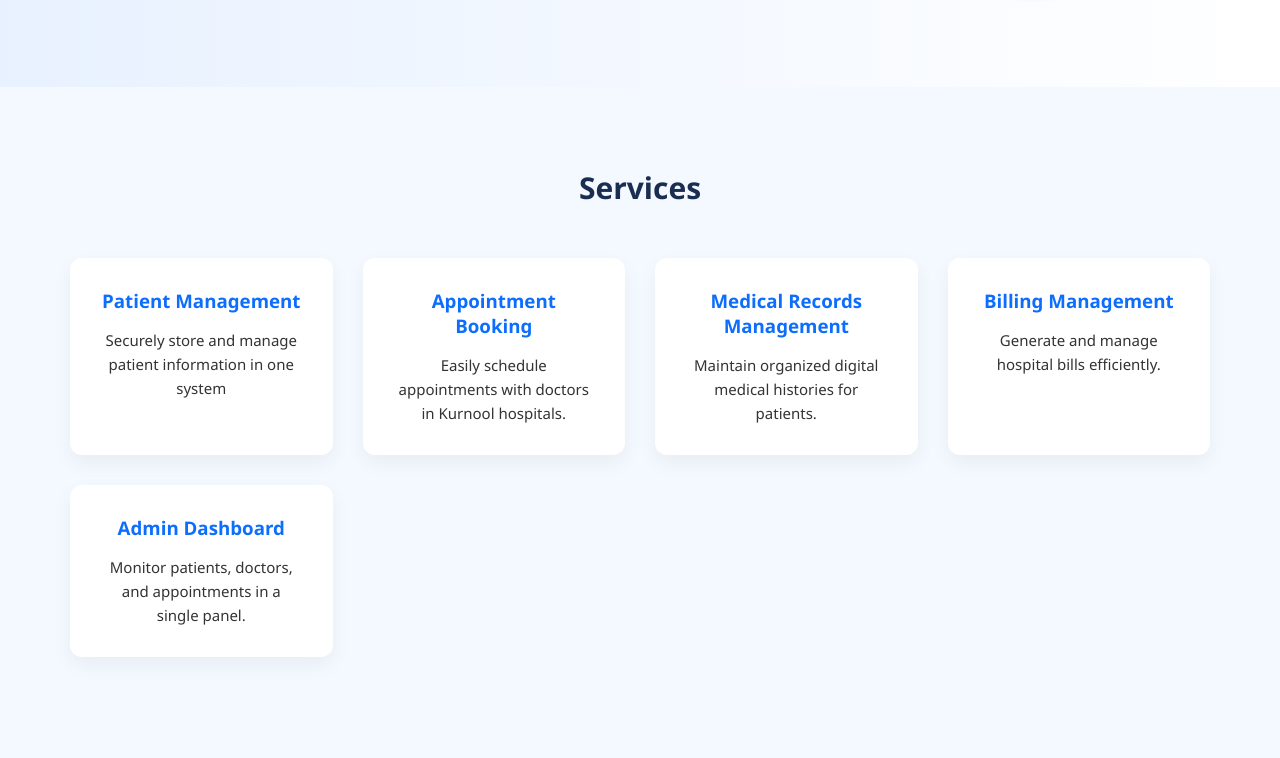
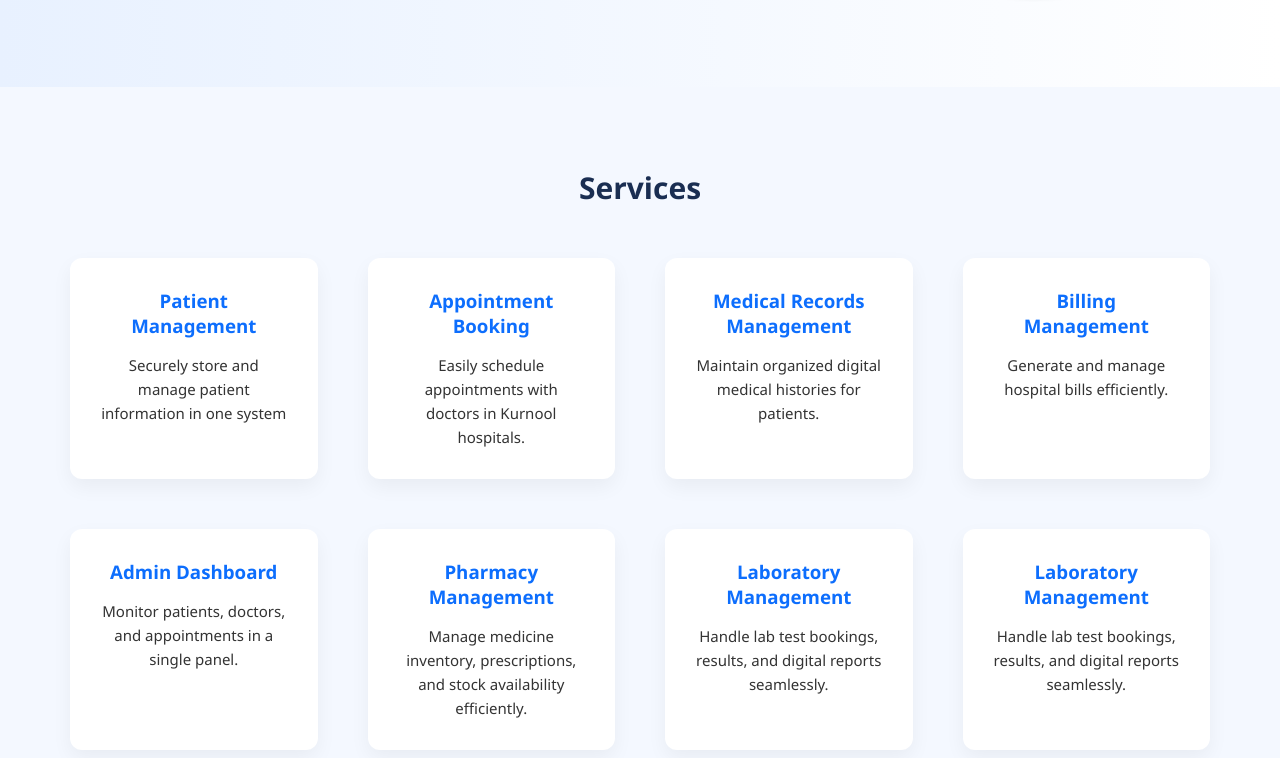
Before and after one commit to rekha2756/Hospital-Management-System, a plain HTML site: page frontend/index.html in a window 1280 px wide. Shown: the part 582-1340 px from the top of the page. Drawn offline with Linux system fonts and the light colour scheme.

Commit message:
changes donr

```diff
--- a/frontend/css/index.css
+++ b/frontend/css/index.css
@@ -1,3 +1,6 @@
+html{
+    scroll-behavior: smooth;
+}
 *{
     margin:0;
     padding:0;
@@ -118,7 +121,7 @@ nav a:hover{
 .module-cards{
     display:grid;
     grid-template-columns:repeat(auto-fit,minmax(240px,1fr));
-    gap:30px;
+    gap:50px;
 }
 
 .card{
--- a/frontend/index.html
+++ b/frontend/index.html
@@ -11,15 +11,15 @@
         </div>
         <nav>
             <ul>
-                <li><a href="#">Home</a></li>
-                <li><a href="#">Services</a></li>
+                <li><a href="#home">Home</a></li>
+                <li><a href="#services">Services</a></li>
                 <li><a href="#">Contact Us</a></li>
                 <li><a href="login.html" class="btn-contact">Login/Register</a></li>
             </ul>
         </nav>
     </header>
 
-    <section class="hero">
+    <section class="hero" id="home">
         <div class="hero-text">
             <h2>WHERE HEALTHCARE MEETS DIGITAL DISCIPLINE</h2>
             <p>A multi-tenant digital platform that enables multiple hospitals to operate independently within a unified, secure system.</p>
@@ -30,7 +30,7 @@
         </div>
     </section>
 
-    <section class="modules">
+    <section class="modules" id="services">
         <h2>Services</h2>
         <div class="module-cards">
             <div class="card">
@@ -56,6 +56,18 @@
                 <p>Monitor patients, doctors, and appointments in a single panel.
 </p>
             </div>
+            <div class="card">
+                <h3>Pharmacy Management</h3>
+                <p>Manage medicine inventory, prescriptions, and stock availability efficiently.</p>
+            </div>
+            <div class="card">
+                <h3>Laboratory Management</h3>
+                <p>Handle lab test bookings, results, and digital reports seamlessly.</p>
+            </div>
+            <div class="card">
+                <h3>Laboratory Management</h3>
+                <p>Handle lab test bookings, results, and digital reports seamlessly.</p>
+            </div>
         </div>
     </section>
 
```
